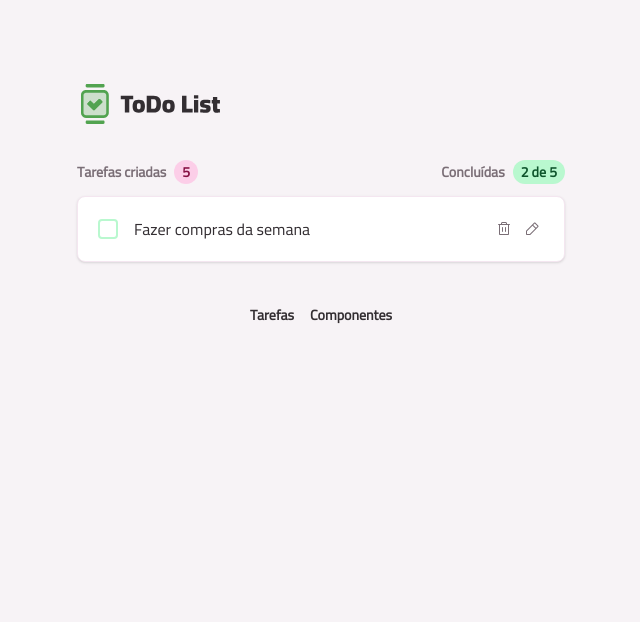
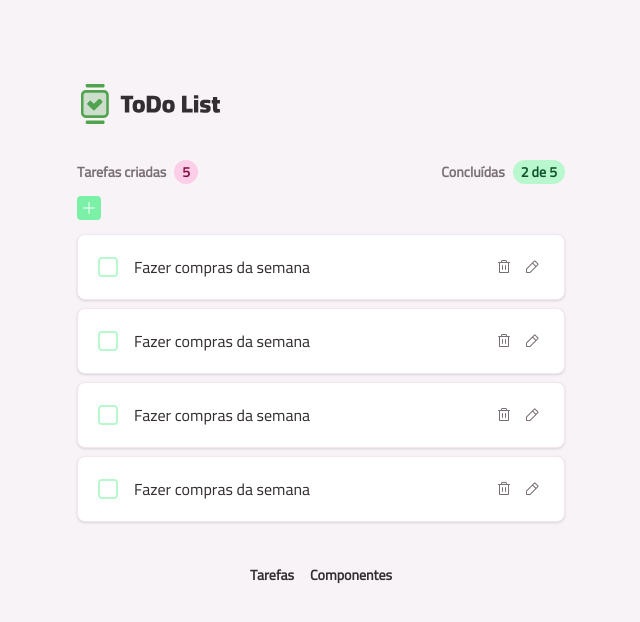
Before and after one commit to otaviotemoteo/to-do-react, a React (Vite) app: page / in a window 1280 px wide. Shown: the top 622 px of the page, without its empty margins (319-959 px from the left). Built offline with nearby package versions, Linux system fonts and the light colour scheme.

Commit message:
feat: add tasks lists to page home

```diff
--- a/src/pages/page-home.tsx
+++ b/src/pages/page-home.tsx
@@ -1,5 +1,5 @@
 import Container from "../components/container";
-import TaskItem from "../core-components/task-item";
+import TasksList from "../core-components/tasks-list";
 import TasksSumary from "../core-components/tasks-summary";
 
 export default function PageHome() {
@@ -7,6 +7,7 @@ export default function PageHome() {
     <header className="flex items-center justify-between">
       <TasksSumary />
     </header>
-    <TaskItem></TaskItem>
+
+    <TasksList />
   </Container>
 }
```
